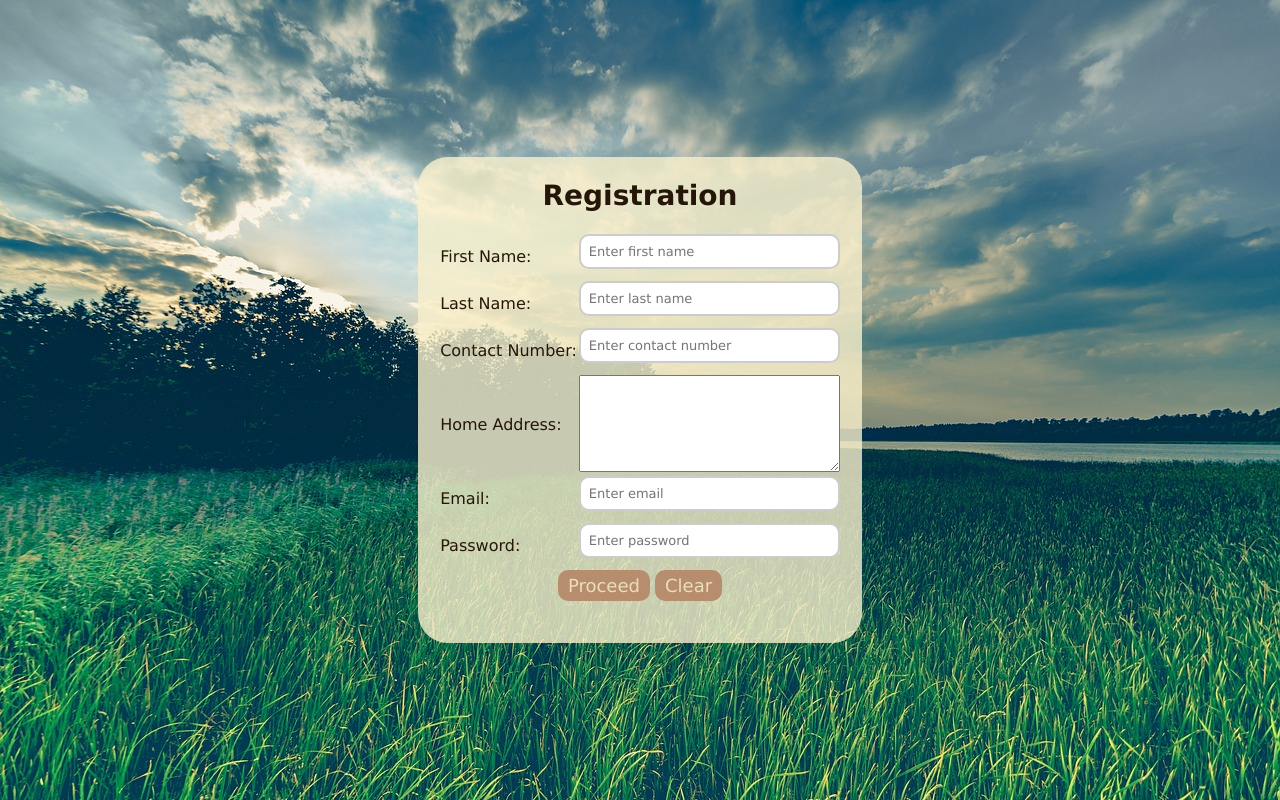
After one commit to Nazarifah/urbanharvest, a PHP site: page /auth/register.html in a window 1280 px wide. The commit adds this page. Run offline with PHP 8.4, Linux system fonts and the light colour scheme.

Commit message:
register(done), login(done), security ques(problem)

```diff
--- a/auth/login.html
+++ b/auth/login.html
@@ -30,6 +30,7 @@
                     </p>
                 </center>
             </form>
+            <p>New user? <a href="register.html">Sign-up now..</a></p>
         </div>
     </body>
 
--- /dev/null
+++ b/auth/register.html
@@ -0,0 +1,68 @@
+<!DOCTYPE html>
+<html>
+    <head>
+        <title>Urban Harvest-Register</title>
+        <meta charset="UTF-8">
+        <meta name="viewport" content="width=device-width, initial-scale=1.0">
+
+        <link rel="icon" href="../assets/img/logo.png"/>
+        <link rel="stylesheet" href="../css/authStyle.css"/>
+        <link rel="stylesheet" href="https://cdnjs.cloudflare.com/ajax/libs/font-awesome/5.15.4/css/all.min.css" />
+        <script src="https://ajax.googleapis.com/ajax/libs/jquery/3.7.1/jquery.min.js"></script>
+    </head>
+    <body>
+        <div class="regisForm">
+            <form action="registerProcess.php" method="post">
+                <table>
+                    <tr>
+                        <th colspan="2"><p class="title">Registration</p></th>
+                    </tr>
+                    <tr>
+                        <td><label>First Name:</label></td>
+                        <td>
+                            <input type="text" name="fname" placeholder="Enter first name" required/>
+                        </td>
+                    </tr>
+                    <tr>
+                        <td><label>Last Name:</label></td>
+                        <td>
+                            <input type="text" name="lname" placeholder="Enter last name" required/>
+                        </td>
+                    </tr>
+                    <tr>
+                        <td><label>Contact Number:</label></td>
+                        <td>
+                            <input type="number" name="tel" placeholder="Enter contact number" required/>
+                        </td>
+                    </tr>
+                    <tr>
+                        <td><label>Home Address:</label></td>
+                        <td>
+                            <textarea name="address" cols="30" rows="5" required></textarea>
+                        </td>
+                    </tr>
+                    <tr>
+                        <td><label>Email:</label></td>
+                        <td>
+                            <input type="email" name="email" placeholder="Enter email" required/>
+                        </td>
+                    </tr>
+                    <tr>
+                        <td><label>Password:</label></td>
+                        <td>
+                            <input type="password" name="password" placeholder="Enter password" required/>
+                        </td>
+                    </tr>
+                    <tr>
+                        <td colspan="2">
+                            <center>
+                                <button type="submit" name="submit">Proceed</button>
+                                <button type="reset" name="reset">Clear</button>
+                            </center>
+                        </td>
+                    </tr>
+                </table>
+            </form>
+        </div>
+    </body>
+</html>
--- a/css/authStyle.css
+++ b/css/authStyle.css
@@ -3,7 +3,7 @@
     font-family: Verdana, Geneva, Tahoma, sans-serif;
     margin: 0;
     padding: 0;
-    font-size: 18px;
+    font-size: 16px;
 }
 
 html {
@@ -27,28 +27,41 @@ body {
     width: 300px;
 }
 
+.regisForm {
+    background-color: rgba(249, 241, 204, 0.8);
+    border-radius: 30px;
+    padding: 20px;
+}
+
+.regisForm td {
+    font-size: 10px;
+}
+
 .loginForm p {
     margin: 10px;
 }
 
-input {
+.loginForm input, .regisForm input {
     width: 100%;
-    padding: 10px;
+    padding: 8px;
     margin-bottom: 10px;
     border: 2px solid #ccc;
     border-radius: 10px;
     outline: none;
     box-sizing: border-box;
+    font-size: 13px;
 }
 
 .title {
     text-align: center;
     font-weight: bold;
     font-size: 28px;
+    margin-bottom: 20px;
 }
 
 button {
-    font-size: 20px;
+    font-size: 18px;
+    margin-bottom: 20px;
 }
 
 button[name="submit"] {
```
Also changed, not shown: auth/registerProcess.php (added, +52 -0 lines), auth/security.php (added, +66 -0 lines), sql.sql (+7 -0 lines).
